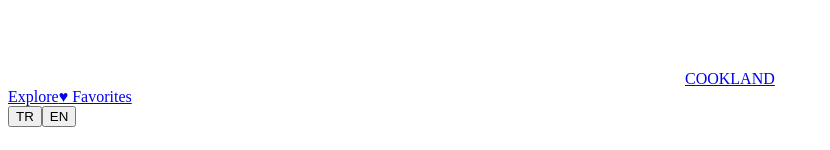
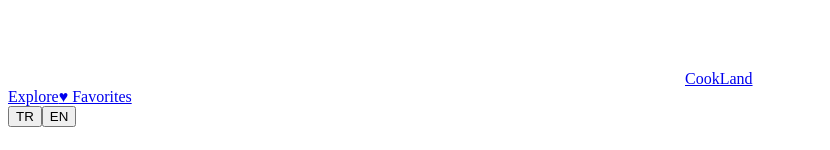
Before and after one commit to buraktsn/Global-Recipe-Finder, a React (Vite) app: page / in a window 1280 px wide. Shown: the part 293-443 px from the top of the page, without its empty margins (0-830 px from the left). Built offline with nearby package versions, Linux system fonts and the light colour scheme; the HTML template or start-up script is replaced by a standard one.

Commit message:
site adi CookLand olarak duzeltildi

```diff
--- a/src/components/Navbar.jsx
+++ b/src/components/Navbar.jsx
@@ -8,9 +8,9 @@ function Navbar({ favCount = 0 }) {
   return (
     <header className="navbar">
       <div className="container navbar-content">
-        <Link className="logo" to="/" aria-label="Cookland home">
-          <img src={logo} alt="Cookland Logo" className="navbar-logo" />
-          <span className="logo-text">COOKLAND</span>
+        <Link className="logo" to="/" aria-label="CookLand home">
+          <img src={logo} alt="CookLand Logo" className="navbar-logo" />
+          <span className="logo-text">CookLand</span>
         </Link>
 
         <nav className="nav-links">
```
